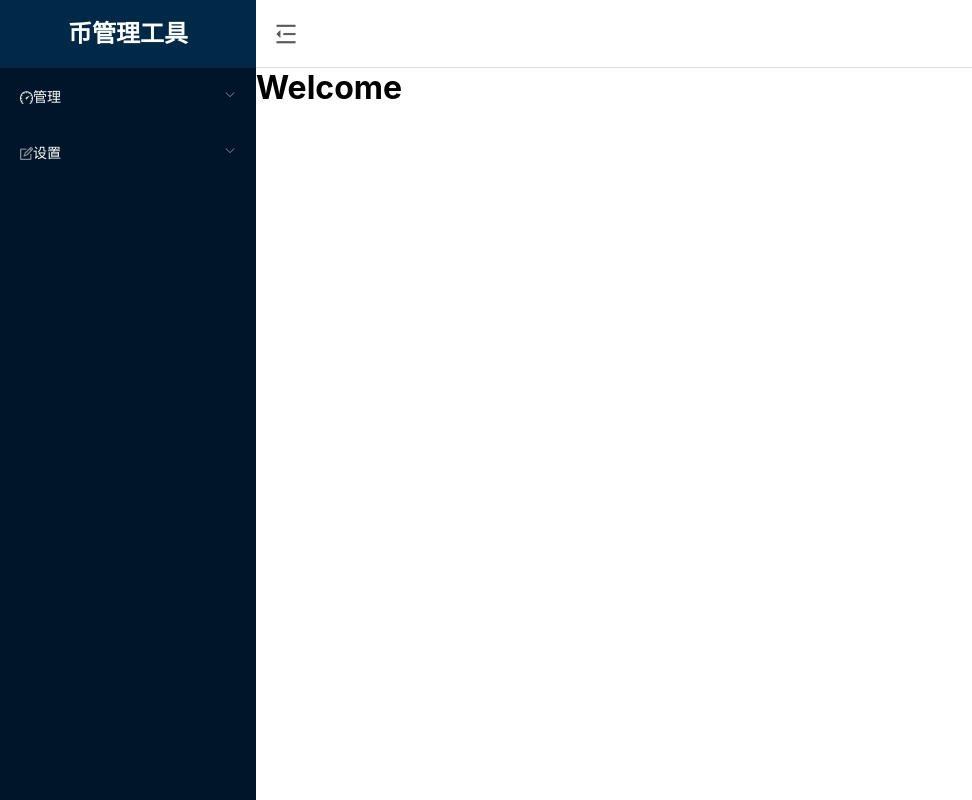
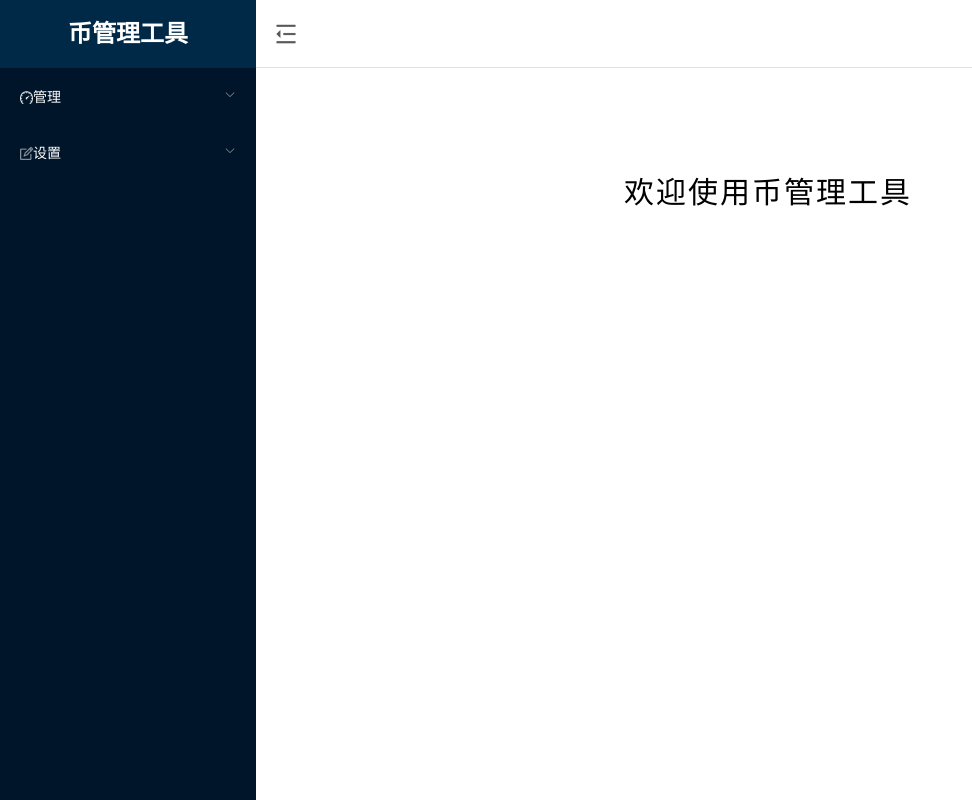
Before and after one commit to jpsiyu/coin-tool, a Nuxt app: page / in a window 1280 px wide. Shown: the whole page, without its empty margins (0-972 px from the left). Built offline with nearby package versions, Linux system fonts and the light colour scheme; a web font is replaced by a local one.

Commit message:
fit sulution

```diff
--- a/assets/css/default.css
+++ b/assets/css/default.css
@@ -22,6 +22,11 @@ body{
   margin: 0;
 }
 
+@font-face{
+  font-family: 'FZLS';
+  src: url('fang_zheng_li_shu.ttf')
+}
+
 .bd{
   border: 1px red solid;
 }
--- a/components/Navigator.vue
+++ b/components/Navigator.vue
@@ -4,26 +4,22 @@
       <span>币管理工具</span>
     </div>
     <el-menu
-      default-active=""
+      default-active
       class="el-menu-vertical-demo"
       background-color="#001529"
       text-color="#fff"
       active-text-color="#fff"
     >
-      <el-submenu
-        v-for="(sub, subIndex) in tree"
-        :key="subIndex"
-        :index="String(subIndex)"
-      >
+      <el-submenu v-for="(sub, subIndex) in tree" :key="subIndex" :index="String(subIndex)">
         <template slot="title">
-          <img class="nav-icon" :src="sub.icon" alt="">
-          <span>{{sub.name}}</span>
+          <img class="nav-icon" :src="sub.icon" alt />
+          <span>{{ sub.name }}</span>
         </template>
         <el-menu-item
           v-for="(item, itemIndex) in sub.children"
           :key="itemIndex"
-          :index="subIndex+'-'+itemIndex"
-        >{{item.name}}</el-menu-item>
+          :index="subIndex + '-' + itemIndex"
+        >{{ item.name }}</el-menu-item>
       </el-submenu>
     </el-menu>
   </div>
@@ -51,7 +47,7 @@ export default {
   height: 68px;
 }
 
-.nav-icon{
+.nav-icon {
   width: 13px;
   height: 13px;
 }
--- a/layouts/default.vue
+++ b/layouts/default.vue
@@ -1,11 +1,13 @@
 <template>
   <div class="de">
-    <div class="de-nav" v-show="showNav">
-      <Navigator/>
-    </div>
-    <div class="de-main">
-      <Status @expand="expand" />
-      <nuxt />
+    <div class="de-fit">
+      <div class="de-nav" v-show="showNav">
+        <Navigator />
+      </div>
+      <div class="de-main">
+        <Status @expand="expand" />
+        <nuxt />
+      </div>
     </div>
   </div>
 </template>
@@ -35,16 +37,27 @@ export default {
   left: 0;
   bottom: 0;
   right: 0;
-  display: flex;
+  overflow-x: auto;
+  overflow-y: hidden;
 }
 
-.de-nav{
+.de-fit {
+  display: flex;
+  height: 100%;
+  width: 100%;
+  min-width: 968px;
+}
+
+.de-nav {
   background-color: #001529;
   width: 256px;
   height: 100%;
+  overflow-y: auto;
 }
 
 .de-main {
   flex: 1;
+  min-width: 768px;
+  overflow-y: auto;
 }
 </style>
--- a/pages/index.vue
+++ b/pages/index.vue
@@ -1,5 +1,18 @@
 <template>
-  <div>
-    <h1>Welcome</h1>
+  <div class="idx">
+    <p class="idx-welcome">欢迎使用币管理工具</p>
   </div>
 </template>
+
+<style scoped>
+.idx{
+  text-align: center;
+}
+
+.idx-welcome {
+  margin-top: 100px;
+  font-size: 30px;
+  letter-spacing: 2px;
+  font-family: 'FZLS';
+}
+</style>
```
Also changed, not shown: 1 other file (tests, documents, lock files or other folders).
